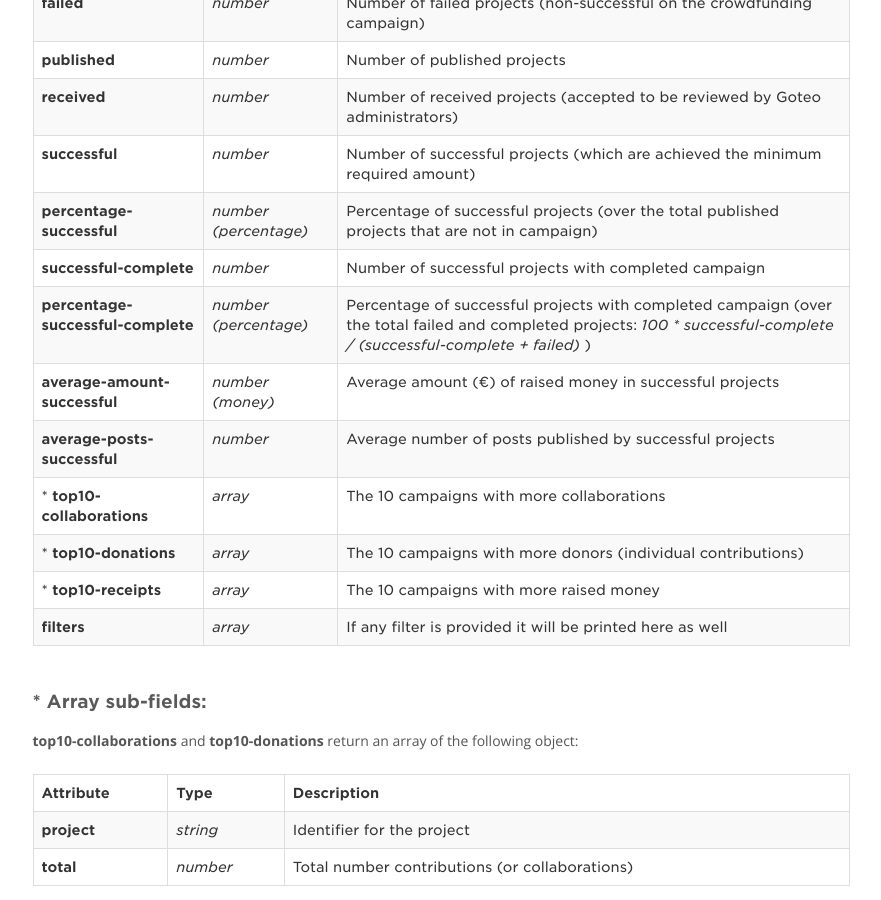
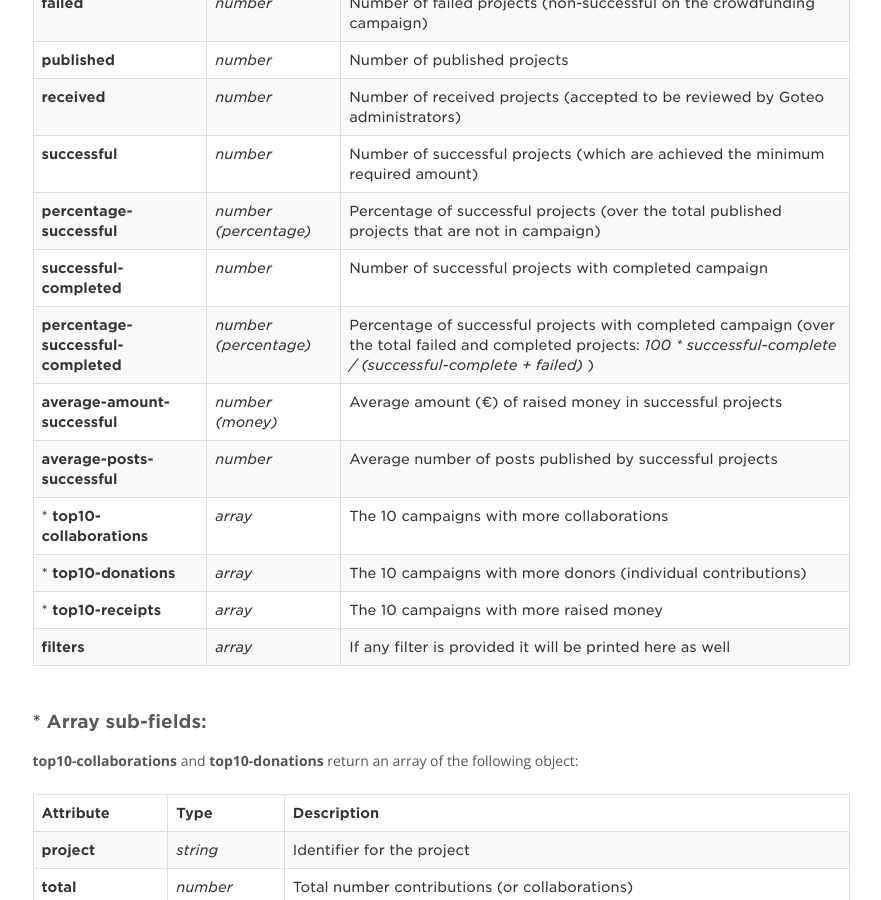
Before and after one commit to GoteoFoundation/goteo-api-doc, a Jekyll site: the page built from docs/endpoints/1_reports.md, in a window 1280 px wide and 900 px high, scrolled down 2528 px. Shown: the whole window, without its empty margins (345-1226 px from the left). Built offline with Jekyll 4.4.1, drawn with Linux system fonts in a browser that asks for light colours; Markdown is read by kramdown in place of the engine named in the settings; some of the changed text lies outside the part shown.

Commit message:
correction

```diff
--- a/docs/endpoints/1_reports.md
+++ b/docs/endpoints/1_reports.md
@@ -80,8 +80,8 @@ curl -i --basic --user "user:key" {{ site.apiurl }}/reports/projects
 | **received** | *number* | Number of received projects (accepted to be reviewed by Goteo administrators) |
 | **successful** | *number* | Number of successful projects (which are achieved the minimum required amount) |
 | **percentage-successful** | *number (percentage)* | Percentage of successful projects (over the total published projects that are not in campaign) |
-| **successful-complete** | *number* | Number of successful projects with completed campaign |
-| **percentage-successful-complete** | *number (percentage)* | Percentage of successful projects with completed campaign (over the total failed and completed projects: *100 * successful-complete / (successful-complete + failed)* ) |
+| **successful-completed** | *number* | Number of successful projects with completed campaign |
+| **percentage-successful-completed** | *number (percentage)* | Percentage of successful projects with completed campaign (over the total failed and completed projects: *100 * successful-complete / (successful-complete + failed)* ) |
 | **average-amount-successful** | *number (money)* | Average amount (&euro;) of raised money in successful projects |
 | **average-posts-successful** | *number* | Average number of posts published by successful projects |
 | * **top10-collaborations** | *array* | The 10 campaigns with more collaborations |
```
Also changed, not shown: other parts of docs/endpoints/1_reports.md (+2 -0 lines).
